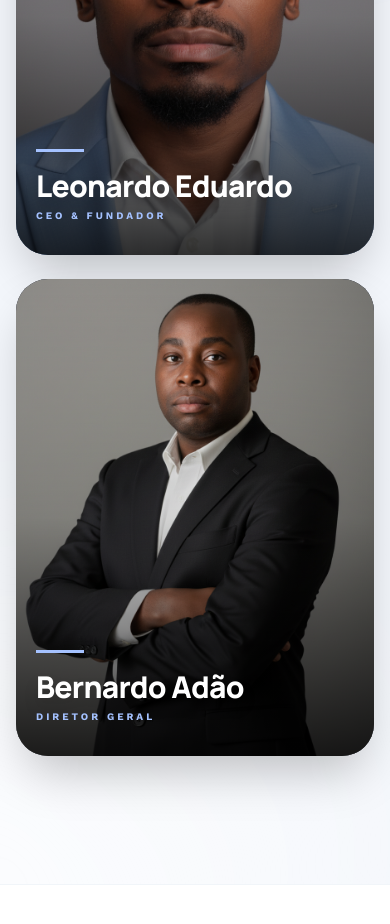
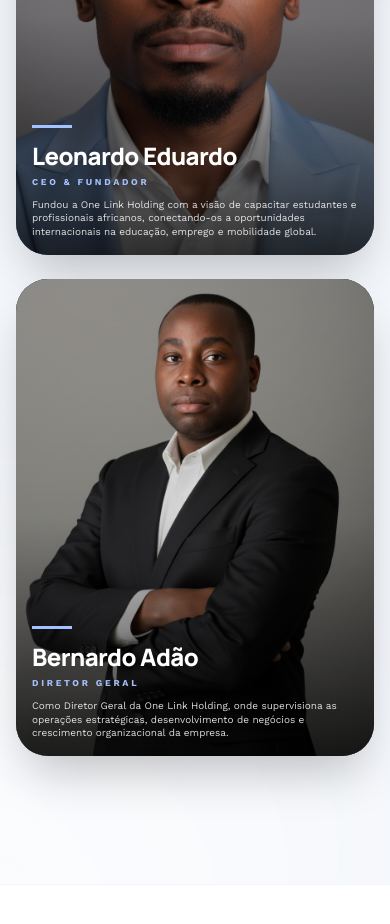
Before and after one commit to adityashekhawat1999/onelinktravelbusiness, a React (Vite) app: page / in a window 390 px wide. Shown: the part 5600-6524 px from the top of the page. Built offline with nearby package versions, Linux system fonts and the light colour scheme.

Commit message:
add more info in our vision

```diff
--- a/src/pages/Home.jsx
+++ b/src/pages/Home.jsx
@@ -473,11 +473,18 @@ const Home = () => {
               {/* Subtle glassmorphism overlay on hover */}
               <div className="absolute inset-0 bg-white/5 opacity-0 group-hover:opacity-100 transition-opacity duration-700 backdrop-blur-[2px] z-10"></div>
 
-              <div className="absolute bottom-0 left-0 right-0 p-5 pb-6 md:p-12 z-20 flex flex-col justify-end h-full">
-                <div className="w-12 h-[3px] bg-[#a5c2ff] mb-4 md:mb-6 transform origin-left group-hover:scale-x-150 transition-transform duration-700"></div>
-                <h3 className="text-3xl md:text-5xl font-extrabold text-white font-manrope mb-1 md:mb-2 tracking-tight drop-shadow-xl group-hover:-translate-y-2 transition-transform duration-700">Leonardo Eduardo</h3>
-                <p className="text-[#a5c2ff] font-bold text-[10px] md:text-xs tracking-[0.3em] uppercase mb-2 group-hover:-translate-y-2 transition-transform duration-700">{t('home.ceoRole')}</p>
-                <div className="grid grid-rows-[0fr] group-hover:grid-rows-[1fr] transition-[grid-template-rows] duration-700 ease-[cubic-bezier(0.25,1,0.5,1)]">
+              <div className="absolute bottom-0 left-0 right-0 p-4 md:p-12 z-20 flex flex-col justify-end h-full">
+                <div className="w-10 md:w-12 h-[3px] bg-[#a5c2ff] mb-3 md:mb-6 transform origin-left group-hover:scale-x-150 transition-transform duration-700"></div>
+                <h3 className="text-2xl md:text-5xl font-extrabold text-white font-manrope mb-1 md:mb-2 tracking-tight drop-shadow-xl group-hover:-translate-y-2 transition-transform duration-700">Leonardo Eduardo</h3>
+                <p className="text-[#a5c2ff] font-bold text-[9px] md:text-xs tracking-[0.3em] uppercase md:mb-2 group-hover:-translate-y-2 transition-transform duration-700">{t('home.ceoRole')}</p>
+
+                {/* Mobile Description (always visible) */}
+                <p className="md:hidden text-white/85 text-[10px] leading-snug pt-2 drop-shadow-md">
+                  {t('home.leonardoDescMobile')}
+                </p>
+
+                {/* Desktop Description (hover only) */}
+                <div className="hidden md:grid grid-rows-[0fr] group-hover:grid-rows-[1fr] transition-[grid-template-rows] duration-700 ease-[cubic-bezier(0.25,1,0.5,1)]">
                   <div className="overflow-hidden">
                     <p className="text-white/90 text-sm font-medium leading-relaxed pt-2 opacity-0 group-hover:opacity-100 transition-opacity duration-700 delay-100">
                       {t('home.leonardoDesc')}
@@ -506,11 +513,18 @@ const Home = () => {
               {/* Subtle glassmorphism overlay on hover */}
               <div className="absolute inset-0 bg-white/5 opacity-0 group-hover:opacity-100 transition-opacity duration-700 backdrop-blur-[2px] z-10"></div>
 
-              <div className="absolute bottom-0 left-0 right-0 p-5 pb-6 md:p-12 z-20 flex flex-col justify-end h-full">
-                <div className="w-12 h-[3px] bg-[#a5c2ff] mb-4 md:mb-6 transform origin-left group-hover:scale-x-150 transition-transform duration-700"></div>
-                <h3 className="text-3xl md:text-5xl font-extrabold text-white font-manrope mb-1 md:mb-2 tracking-tight drop-shadow-xl group-hover:-translate-y-2 transition-transform duration-700">Bernardo Adão</h3>
-                <p className="text-[#a5c2ff] font-bold text-[10px] md:text-xs tracking-[0.3em] uppercase mb-2 group-hover:-translate-y-2 transition-transform duration-700">{t('home.directorRole')}</p>
-                <div className="grid grid-rows-[0fr] group-hover:grid-rows-[1fr] transition-[grid-template-rows] duration-700 ease-[cubic-bezier(0.25,1,0.5,1)]">
+              <div className="absolute bottom-0 left-0 right-0 p-4 md:p-12 z-20 flex flex-col justify-end h-full">
+                <div className="w-10 md:w-12 h-[3px] bg-[#a5c2ff] mb-3 md:mb-6 transform origin-left group-hover:scale-x-150 transition-transform duration-700"></div>
+                <h3 className="text-2xl md:text-5xl font-extrabold text-white font-manrope mb-1 md:mb-2 tracking-tight drop-shadow-xl group-hover:-translate-y-2 transition-transform duration-700">Bernardo Adão</h3>
+                <p className="text-[#a5c2ff] font-bold text-[9px] md:text-xs tracking-[0.3em] uppercase md:mb-2 group-hover:-translate-y-2 transition-transform duration-700">{t('home.directorRole')}</p>
+
+                {/* Mobile Description (always visible) */}
+                <p className="md:hidden text-white/85 text-[10px] leading-snug pt-2 drop-shadow-md">
+                  {t('home.bernardoDescMobile')}
+                </p>
+
+                {/* Desktop Description (hover only) */}
+                <div className="hidden md:grid grid-rows-[0fr] group-hover:grid-rows-[1fr] transition-[grid-template-rows] duration-700 ease-[cubic-bezier(0.25,1,0.5,1)]">
                   <div className="overflow-hidden">
                     <p className="text-white/90 text-sm font-medium leading-relaxed pt-2 opacity-0 group-hover:opacity-100 transition-opacity duration-700 delay-100">
                       {t('home.bernardoDesc')}
--- a/src/translations/index.js
+++ b/src/translations/index.js
@@ -44,8 +44,10 @@ const translations = {
       teamDesc: "Meet the minds behind One Link Holding. A team dedicated to connecting you with the best global opportunities.",
       ceoRole: "CEO & Founder",
       leonardoDesc: "Founded One Link Holding with the vision of empowering African students and professionals by connecting them with international opportunities in education, employment, and global mobility. Since the company's inception, he has led initiatives in educational consulting, travel services, and visa assistance, building a reputation for transparency, professionalism, and a strong commitment to client success.",
+      leonardoDescMobile: "Founded One Link Holding with the vision of empowering African students and professionals by connecting them with international opportunities in education, employment, and global mobility.",
       directorRole: "Director General",
       bernardoDesc: "As the Director General of One Link Holding, where he oversees the company's strategic operations, business development, and organizational growth. He is committed to delivering operational excellence, strengthening strategic partnerships, and ensuring the highest standards of integrity, professionalism, and customer satisfaction across all business divisions.",
+      bernardoDescMobile: "As the Director General of One Link Holding, where he oversees the company's strategic operations, business development, and organizational growth.",
       partnersSubtitle: "Network of Trust",
       partnersTitle: "Our Partners",
       faqSubtitle: "Customer Support",
@@ -239,8 +241,10 @@ const translations = {
       teamDesc: "Conheça as mentes por trás da One Link Holding. Uma equipa dedicada a conectá-lo com as melhores oportunidades globais.",
       ceoRole: "CEO & Fundador",
       leonardoDesc: "Fundou a One Link Holding com a visão de capacitar estudantes e profissionais africanos, conectando-os a oportunidades internacionais na educação, emprego e mobilidade global. Desde o início da empresa, tem liderado iniciativas em consultoria educacional, serviços de viagens e assistência de vistos, construindo uma reputação de transparência, profissionalismo e um forte compromisso com o sucesso do cliente.",
+      leonardoDescMobile: "Fundou a One Link Holding com a visão de capacitar estudantes e profissionais africanos, conectando-os a oportunidades internacionais na educação, emprego e mobilidade global.",
       directorRole: "Diretor Geral",
       bernardoDesc: "Como Diretor Geral da One Link Holding, onde supervisiona as operações estratégicas, desenvolvimento de negócios e crescimento organizacional da empresa. O seu compromisso passa por entregar excelência operacional, fortalecer parcerias estratégicas e garantir os mais altos padrões de integridade, profissionalismo e satisfação do cliente em todas as divisões de negócios.",
+      bernardoDescMobile: "Como Diretor Geral da One Link Holding, onde supervisiona as operações estratégicas, desenvolvimento de negócios e crescimento organizacional da empresa.",
       partnersSubtitle: "Rede de Confiança",
       partnersTitle: "Os Nossos Parceiros",
       faqSubtitle: "Apoio ao Cliente",
```
